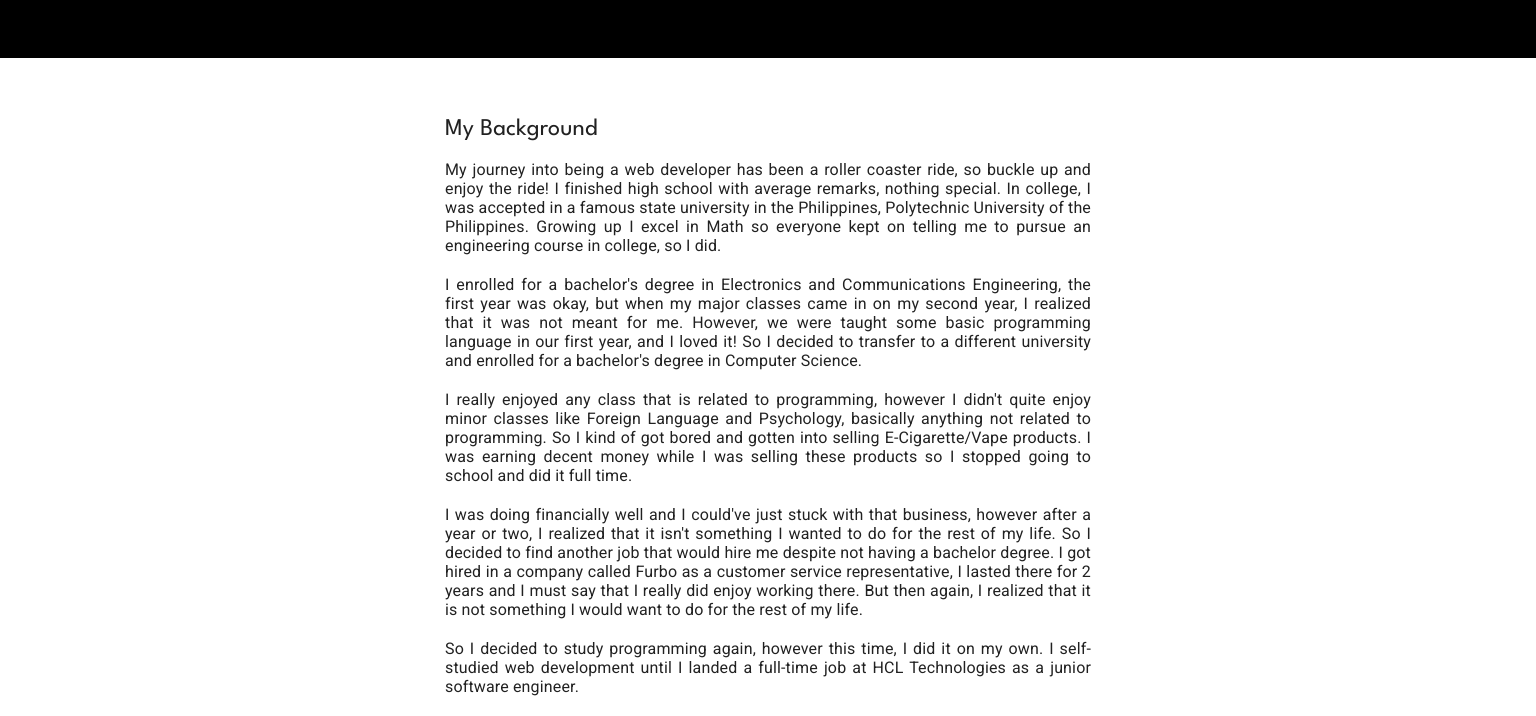
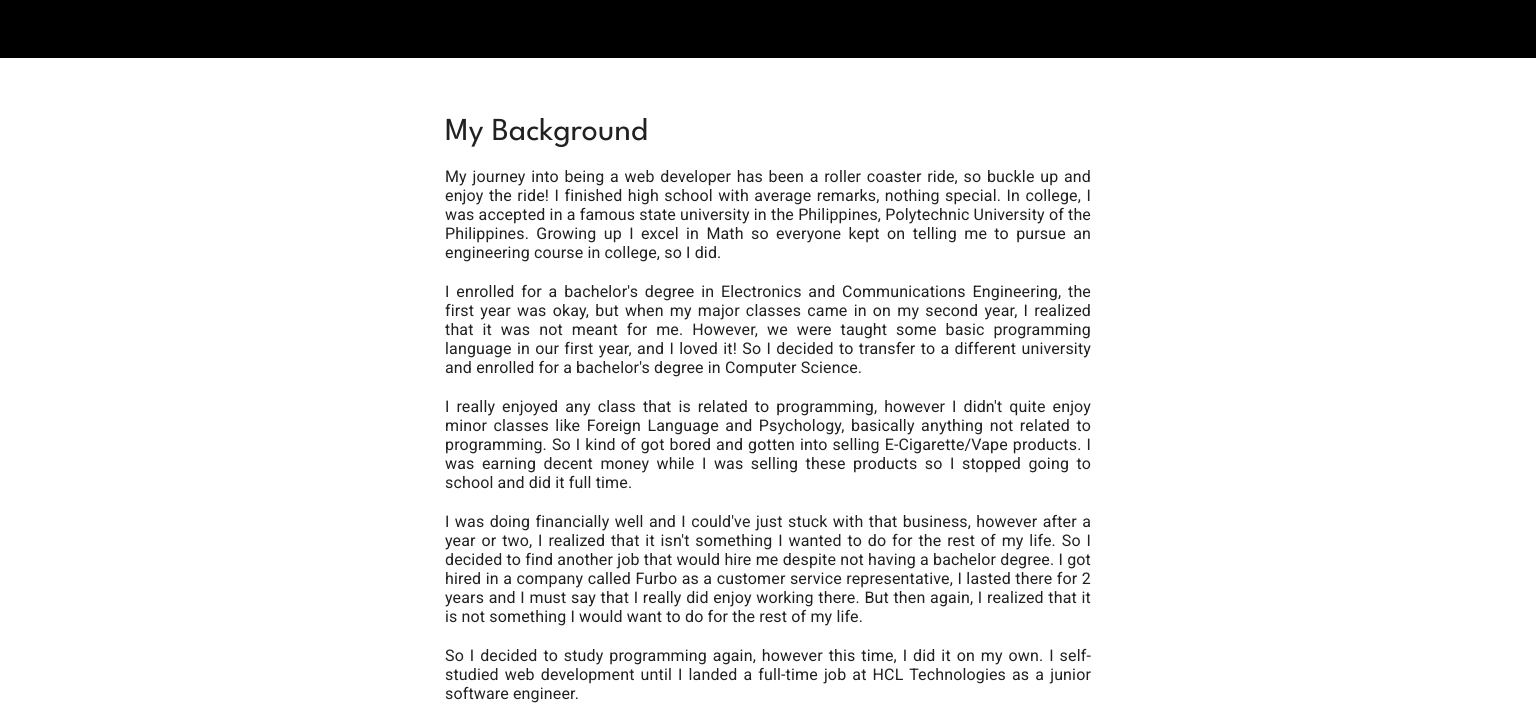
Before and after one commit to cedricmarcelino/portfolio, a Next.js app: page /about in a window 1536 px wide. Shown: the part 742-1458 px from the top of the page. Built offline with nearby package versions, Linux system fonts and the light colour scheme.

Commit message:
desktop view about page

```diff
--- a/src/pages/about/about.module.css
+++ b/src/pages/about/about.module.css
@@ -51,3 +51,9 @@
     flex-direction: column;
     row-gap: 20px;
 }
+
+@media screen and (min-width: 1440px) {
+    .backgroundTitle, .hobbiesTitle {
+        font-size: 32px;
+    }
+}
```
